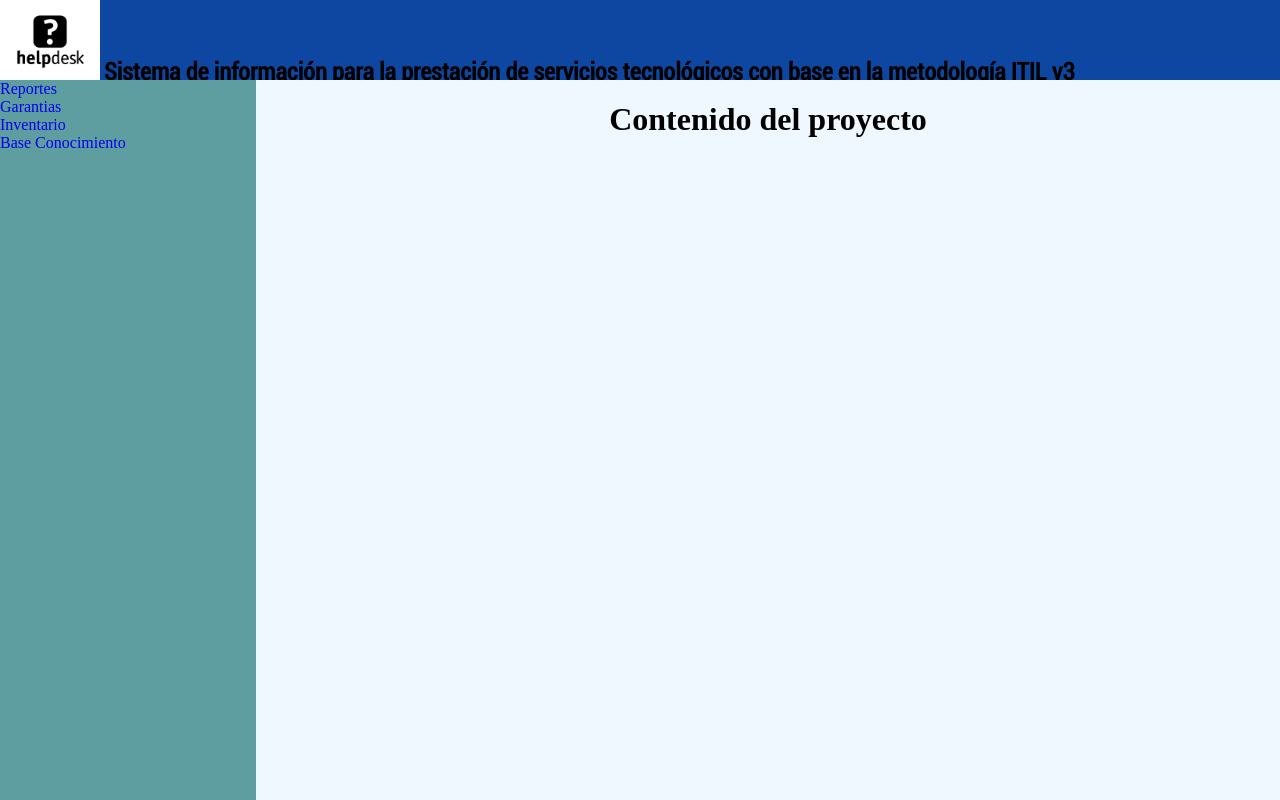
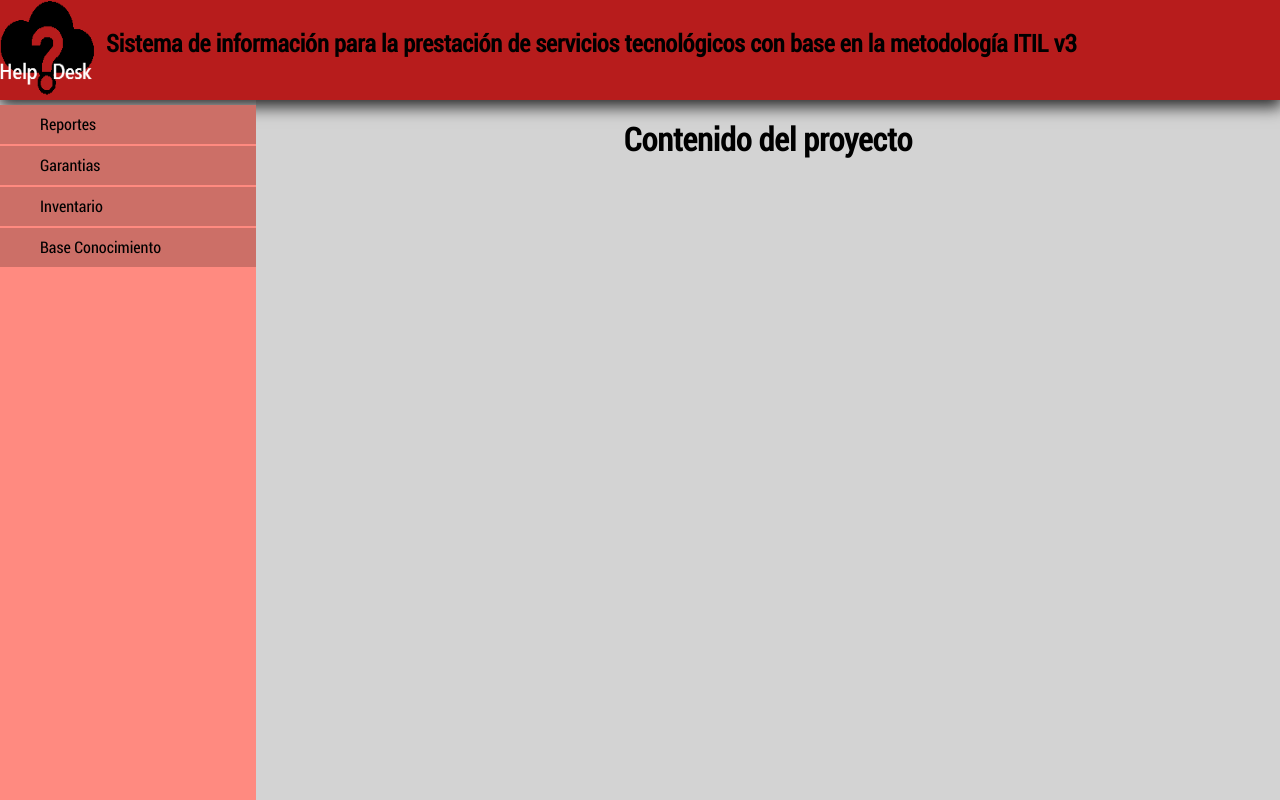
Before and after one commit to ADSI-751314/HelpDesk, a PHP site: page / in a window 1280 px wide. Run offline with PHP 8.4, Linux system fonts and the light colour scheme.

Commit message:
Actualización del diseño

```diff
--- a/index.php
+++ b/index.php
@@ -1,9 +1,3 @@
-<!--/*
- * To change this license header, choose License Headers in Project Properties.
- * To change this template file, choose Tools | Templates
- * and open the template in the editor.
- */
--->
 <!DOCTYPE html>
 <html>
     <head>
@@ -16,16 +10,17 @@
     </head>
     <body>
         <header>
-            <div class="logo"></div>
-            <h2 class="titulo">Sistema de información para la prestación de servicios tecnológicos con base en la metodología ITIL v3</h2>
+            <div class="app-logo"></div>
+            <div class="title-box"><h1>Sistema de información para la prestación de servicios tecnológicos con base en la metodología ITIL v3</h1></div>
+            <div class="company-logo" title="Espacio para el logo de la compañía"></div>
         </header>
 
-        <nav class="menu">
-            <ul>
+        <nav>
+            <ul class="menu">
                 <li><a href="/HelpDesk/view/forms/frm_reportes.php">Reportes</a></li>
-                <li><a href="forms/frm_garantias.php">Garantias</a></li>
-                <li><a href="forms/frm_inventario_tecnologico.php">Inventario</a></li>
-                <li><a href="forms/frm_base_conocimiento.php">Base Conocimiento</a></li>
+                <li><a href="/HelpDesk/view/forms/frm_garantias.php">Garantias</a></li>
+                <li><a href="/HelpDesk/view/forms/frm_inventario_tecnologico.php">Inventario</a></li>
+                <li><a href="/HelpDesk/view/forms/frm_base_conocimiento.php">Base Conocimiento</a></li>
             </ul>
         </nav>
 
--- a/view/css/general.css
+++ b/view/css/general.css
@@ -1,71 +1,100 @@
-/*
-To change this license header, choose License Headers in Project Properties.
-To change this template file, choose Tools | Templates
-and open the template in the editor.
-*/
-/*
-    Created on : 31-ago-2015, 19:43:19
-    Author     : Juan-Buitrago
-*/
+@charset "UTF-8";
 @font-face{
 	font-family: roboto;
 	src: url(../fonts/Roboto-Condensed.ttf);
 }
+body{
+    margin: 0px;
+    font-family: roboto;
+    background-color: #eee;
+}
 header{
-    position: fixed;
-    top: 0px;
-    left: 0px;
-    right: 0px;
+    float: left;
     width: 100%;
-    height: 80px;
-    background-color: #0D47A1;
+    height: 100px;
+    background-color: #B71C1C;
+    z-index: 2;
+    -webkit-box-shadow: 0px 5px 15px 2px rgba(0,0,0,0.8);
+    -moz-box-shadow: 0px 5px 15px 2px rgba(0,0,0,0.8);
+    box-shadow: 0px 5px 15px 2px rgba(0,0,0,0.8);
 }
-.logo{
+/*Div anidado en header muestra el logo de la app*/
+.app-logo{
+    float: left;
     display: inline-block;
-    background-image:url(../img/logo.png);
+    background-image:url(../img/cloud-question-mark.png);
     background-repeat: no-repeat;
     background-size: 100% 100%;
-    width: 100px;
-    height: 80px;
+    width: 6em;
+    height: inherit;
 }
-.titulo{
+/*Div anidado en header alineado a la derecha,
+Muestra el logo de la compañía*/
+.company-logo{
+    position: absolute;
+    right: 0px;
+    float: right;
     display: inline-block;
-    font-family: roboto;
+    width: 6em;
+    height: inherit;
 }
-.menu ul{
-    position: fixed;
-    top: 80px;
-    left: 0px;
+/*Div anidado en header, contiene etiqueta h1*/
+.title-box{
+    float: left;
+    width: 85%;
+    height: inherit;
+}
+/*Etiqueta h1 anidada en .title-box que contiene el titulo*/
+.title-box > h1{
+    margin: 0px;
+    padding: 30px 10px 20px 10px;
+    display: inline-block;
+    font-size: 1.5rem;
+    width: 95%;
+    height: inherit;
+}
+nav{
+    position: absolute;
+    top: 105px;
     bottom: 0px;
-    background-color: cadetblue;
+    background-color: #FF8A80;
+    width: 20%;
+    z-index: 1;
+}
+/*Etiqueta ul anidada en nav*/
+.menu{
     list-style: none;
     margin: 0px;
     padding: 0px;
-    width: 20%;
+    width: 100%;
 }
-.menu ul > li{
-    margin: 0px;
+.menu li{
+    margin-bottom: 2px;
     padding: 0px;
+    background-color: rgba(0,0,0,0.2);
 }
-.menu ul li > a{
-    text-decoration: none;
-}
-.menu nav ul li a{
+.menu li > a{
+    display: block;
+    padding: 10px 10px 10px 40px;
     text-decoration: none;
     color: black;
-    font-size: 24px;
-
+    -webkit-transition: all .25s ease;
+    -moz-transition:  all .25s  ease;
+    -ms-transition:  all .25s  ease;
+    -o-transition:  all .25s  ease;
+    transition:  all .25s  ease;
 }
-.menu nav ul li a:hover{
-    background-color: aqua;
+.menu li > a:hover{
+    border-left: 4px solid #B71C1C;
+    background-color: rgba(0,0,0,0.4);
 }
-
 .content{
-    position: fixed;
+    position: absolute;
+    top: 100px;
     right: 0px;
     bottom: 0px;
-    top: 80px;
-    background-color: aliceblue;
+    background-color: lightgrey;
     width: 80%;
     text-align: center;
+    z-index: -1;
 }
```
Also changed, not shown: view/img/cloud-question-mark.png (added), view/img/logo.png.
